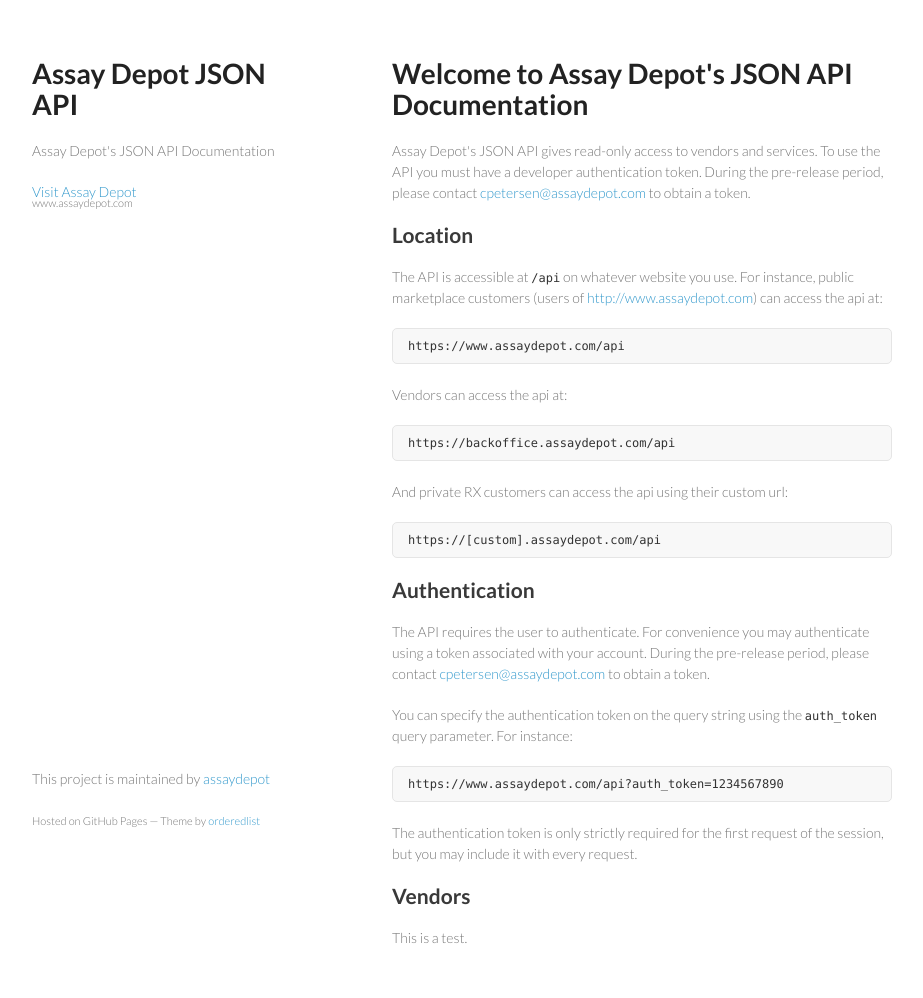
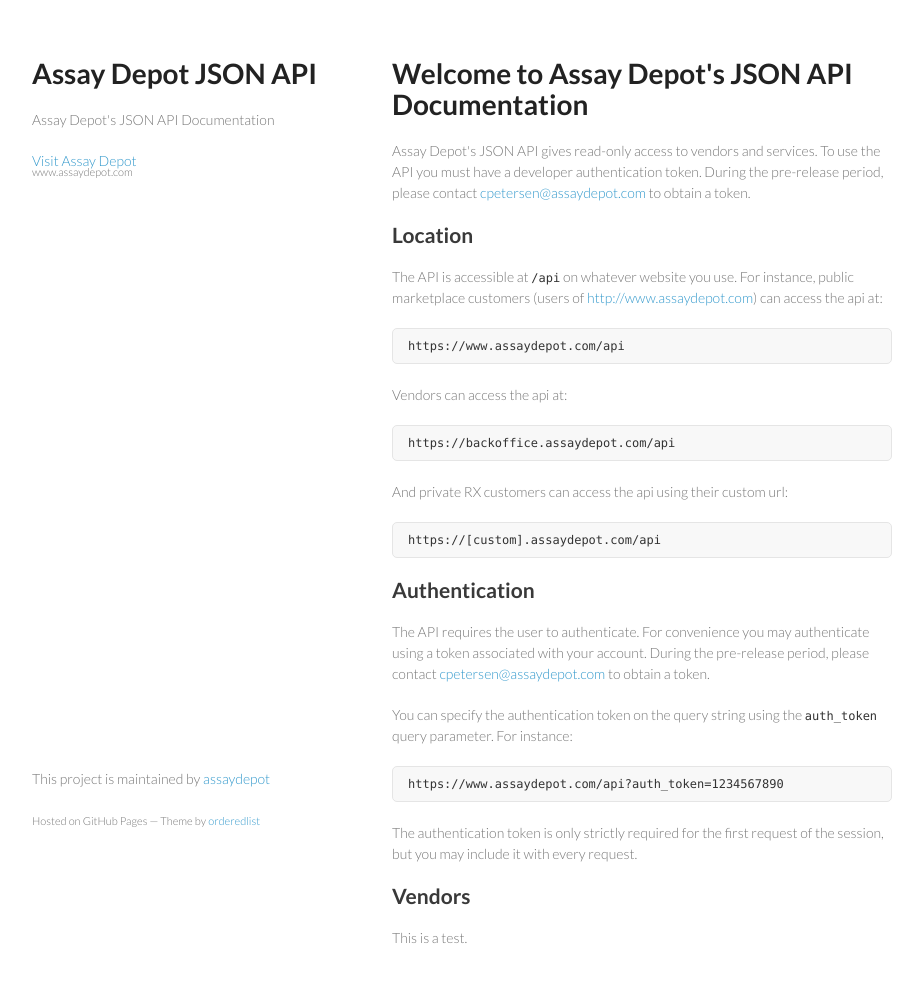
Before and after one commit to assaydepot/api, a Jekyll site: the page built from index.html, in a window 1280 px wide. Shown: the whole page, without its empty margins (178-1101 px from the left). Built offline with Jekyll 4.4.1, drawn with Linux system fonts in a browser that asks for light colours; Markdown is read by kramdown in place of the engine named in the settings.

Commit message:
Small styling change

```diff
--- a/stylesheets/styles.css
+++ b/stylesheets/styles.css
@@ -96,7 +96,7 @@
 }
 
 header {
-  width:270px;
+  width:290px;
   float:left;
   position:fixed;
 }
```
